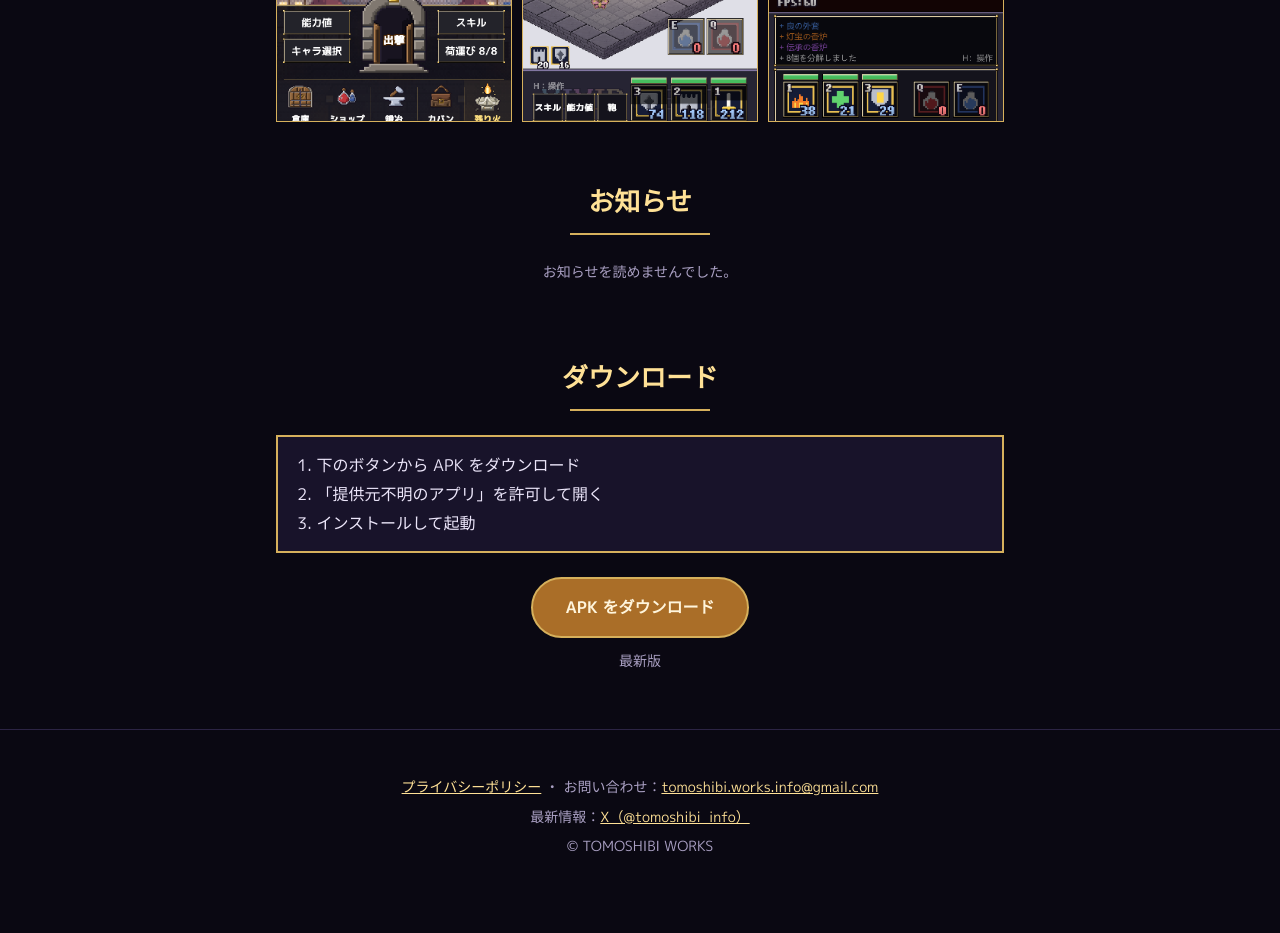
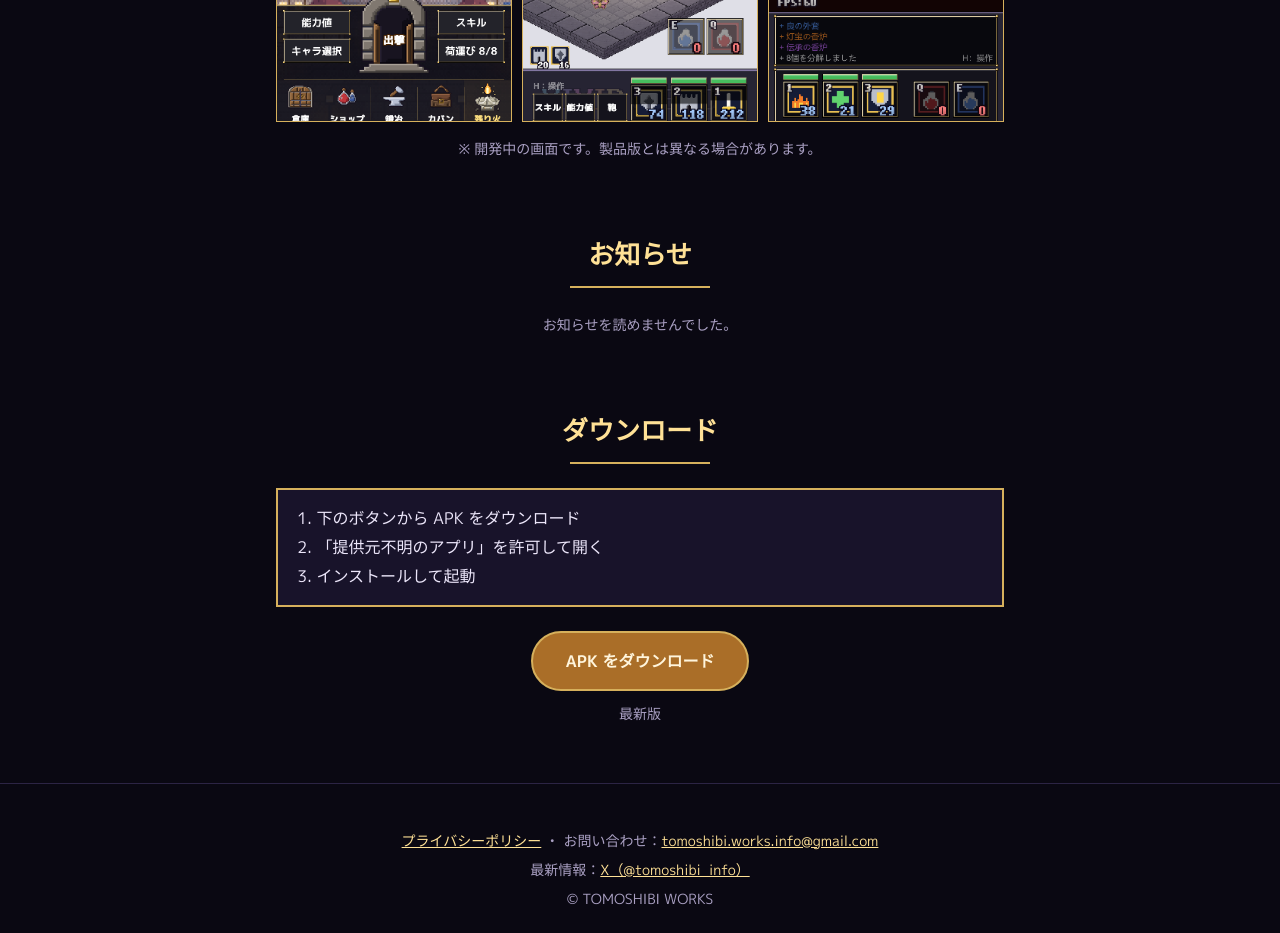
Before and after one commit to seventh759-ops/vofrpg_site, a plain HTML site: page index.html in a window 1280 px wide. Shown: the part 3380-4313 px from the top of the page. Before the commit the page ends 4274 px from the top, so only its background shows below. Drawn offline with Linux system fonts and the light colour scheme; no server answers.

Commit message:
Screenshots: note that they are in-development captures
Co-Authored-By: Claude Opus 5.5 <noreply@anthropic.com>
Claude-Session: https://claude.ai/code/session_01XMEo4x59g4Ygvken3HiQNb

```diff
--- a/index.html
+++ b/index.html
@@ -80,6 +80,7 @@
       <a class="shot" href="img/shot2.png"><img src="img/shot2.png" alt="塔の中の戦い"></a>
       <a class="shot" href="img/shot3.png"><img src="img/shot3.png" alt="ボスの層"></a>
     </div>
+    <p class="note">※ 開発中の画面です。製品版とは異なる場合があります。</p>
   </section>
 
   <section id="news" class="sec">
```
